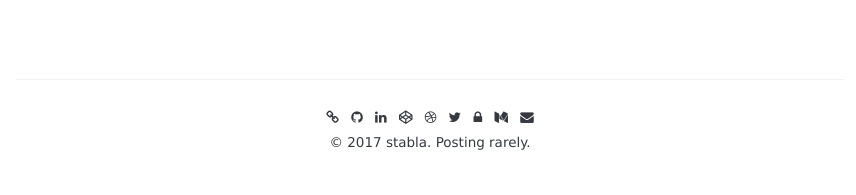
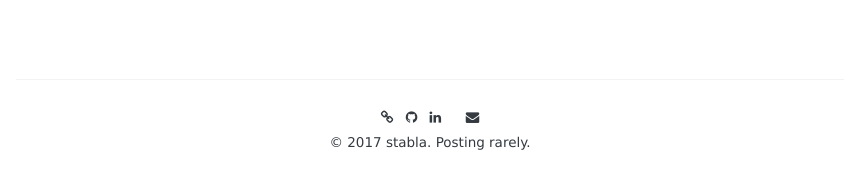
Before and after one commit to stabla/Blog, a Jekyll site: the page built from index.html, in a window 1280 px wide. Shown: the part 904-1099 px from the top of the page, without its empty margins (210-1066 px from the left). Built offline with Jekyll 4.4.1, drawn with Linux system fonts in a browser that asks for light colours; nearby versions of some CDN libraries; some web fonts are replaced; the list of posts is cut into pages by our own code.

Commit message:
Update footer.html

```diff
--- a/_includes/footer.html
+++ b/_includes/footer.html
@@ -15,22 +15,8 @@
     <a href="https://www.linkedin.com/in/{{ site.author.linkedin }}"><i class="fa fa-linkedin" aria-hidden="true"></i></a>
     {% endif %}
 
-    {% if site.author.codepen %}
-    <a href="https://codepen.io/{{ site.author.codepen }}"><i class="fa fa-codepen" aria-hidden="true"></i></a>
-    {% endif %}
-
-    {% if site.author.dribbble %}
-    <a href="https://dribbble.com/{{ site.author.dribbble }}"><i class="fa fa-dribbble" aria-hidden="true"></i></a>
-    {% endif %}
-
     {% if site.author.twitter %}
-    <a href="https://twitter.com/{{ site.author.twitter }}"><i class="fa fa-twitter" aria-hidden="true"></i></a>
-    {% endif %}
-
-    <a href="https://www.guillaumebonnet.fr/pgp_key"><i class="fa fa-lock" aria-hidden="true"></i></a>
-
-    {% if site.author.medium %}
-    <a href="https://medium.com/@{{ site.author.medium }}"><i class="fa fa-medium" aria-hidden="true"></i></a>
+    <a href="https://keybase.io/stabla"><i class="fa fa-keybase" aria-hidden="true"></i></a>
     {% endif %}
 
     {% if site.author.email %}
```
